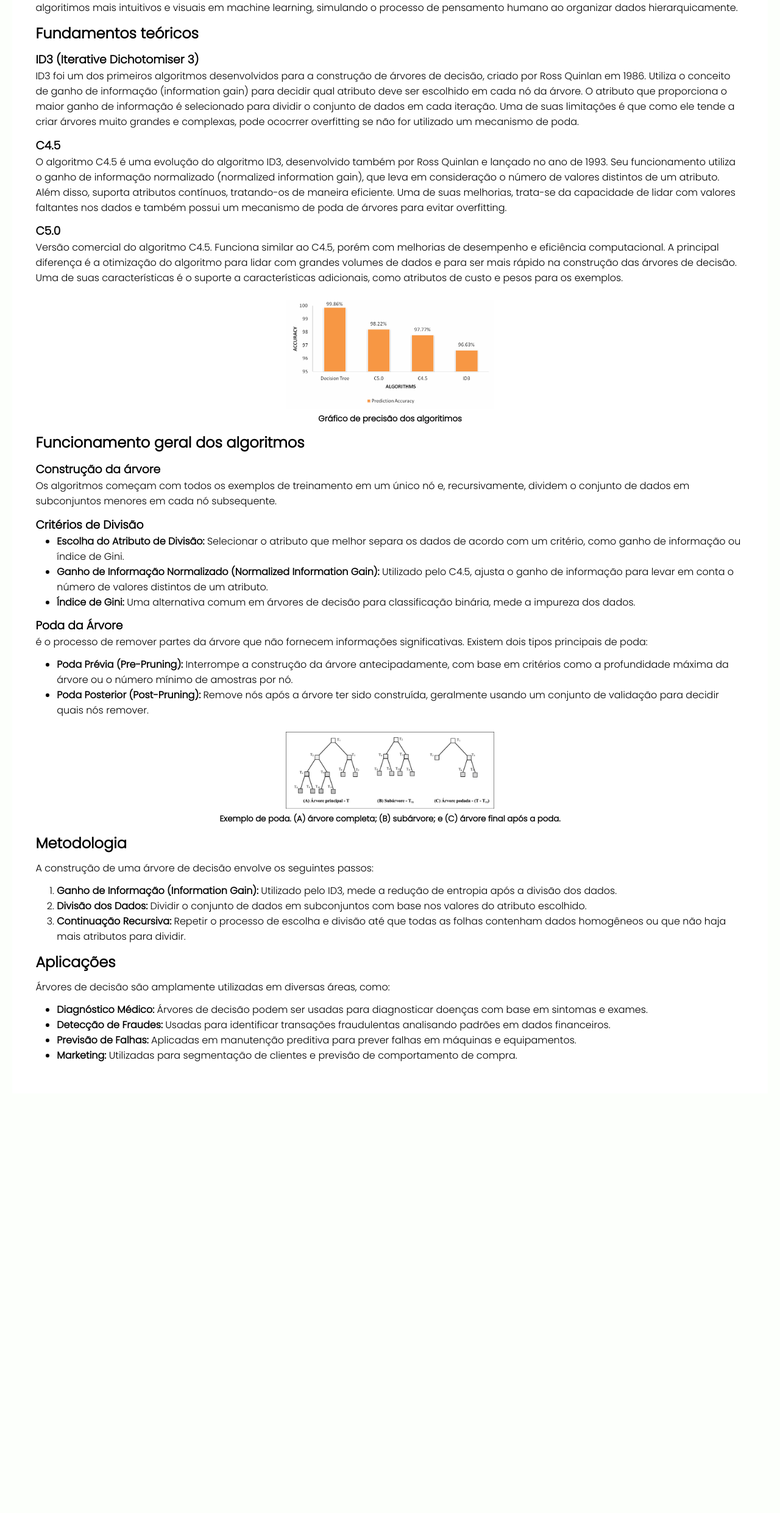
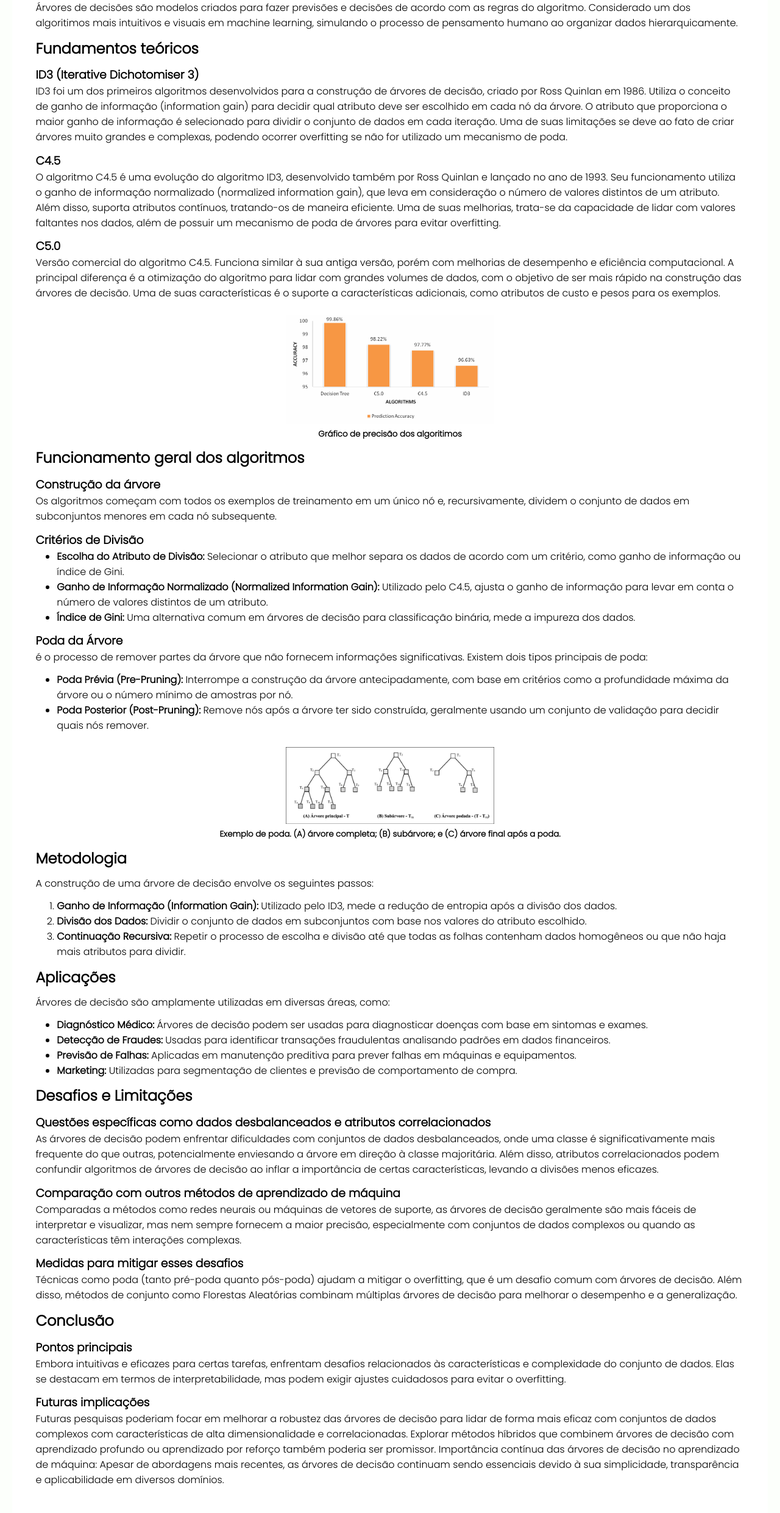
Before and after one commit to lemosflp/arvores-de-decisoes, a plain HTML site: page index.html in a window 1280 px wide. Shown: the part 263-2744 px from the top of the page at 61% size. Before the commit the page ends 2056 px from the top, so only its background shows below. Drawn offline with Linux system fonts and the light colour scheme.

Commit message:
Final index

```diff
--- a/index.html
+++ b/index.html
@@ -18,22 +18,25 @@
                 <li class="tab"><a href="#3">Funcionamento geral</a></li>
                 <li class="tab"><a href="#4">Metodologia</a></li>
                 <li class="tab"><a href="#5">Aplicações</a></li>
+                <li class="tab"><a href="#6">Desafios e Limitações</a></li>
+                <li class="tab"><a href="#7">Conclusão</a></li>
+
             </ul>
         </div>
         <h1 class="tittle">Árvores de decisão</h1>
         <h2 class="subtittle" id="1">Introdução</h2>
-        <p class="body">Árvores de decisões são modelos que são criados para previsões e tomando decisões de acordo com as regras do algoritmo. Um dos algoritimos mais intuitivos e visuais em machine learning, simulando o processo de pensamento humano ao organizar dados hierarquicamente.
+        <p class="body">Árvores de decisões são modelos criados para fazer previsões e decisões de acordo com as regras do algoritmo. Considerado um dos algoritimos mais intuitivos e visuais em machine learning, simulando o processo de pensamento humano ao organizar dados hierarquicamente.
         </p>
         <h2 class="subtittle" id="2">Fundamentos teóricos </h2>
         </p>
         <h3 class="subtittle2">ID3 (Iterative Dichotomiser 3)</h3>
-        <p class="body">ID3 foi um dos primeiros algoritmos desenvolvidos para a construção de árvores de decisão, criado por Ross Quinlan em 1986. Utiliza o conceito de ganho de informação (information gain) para decidir qual atributo deve ser escolhido em cada nó da árvore. O atributo que proporciona o maior ganho de informação é selecionado para dividir o conjunto de dados em cada iteração. Uma de suas limitações é que como ele tende a criar árvores muito grandes e complexas, pode ococrrer overfitting se não for utilizado um mecanismo de poda.
+        <p class="body">ID3 foi um dos primeiros algoritmos desenvolvidos para a construção de árvores de decisão, criado por Ross Quinlan em 1986. Utiliza o conceito de ganho de informação (information gain) para decidir qual atributo deve ser escolhido em cada nó da árvore. O atributo que proporciona o maior ganho de informação é selecionado para dividir o conjunto de dados em cada iteração. Uma de suas limitações se deve ao fato de criar árvores muito grandes e complexas, podendo ocorrer overfitting se não for utilizado um mecanismo de poda.
         </p>
         <h3 class="subtittle2">C4.5</h3>
-        <p class="body">O algoritmo C4.5 é uma evolução do algoritmo ID3, desenvolvido também por Ross Quinlan e lançado no ano de 1993. Seu funcionamento utiliza o ganho de informação normalizado (normalized information gain), que leva em consideração o número de valores distintos de um atributo. Além disso, suporta atributos contínuos, tratando-os de maneira eficiente. Uma de suas melhorias, trata-se da capacidade de lidar com valores faltantes nos dados e também possui um mecanismo de poda de árvores para evitar overfitting.
+        <p class="body">O algoritmo C4.5 é uma evolução do algoritmo ID3, desenvolvido também por Ross Quinlan e lançado no ano de 1993. Seu funcionamento utiliza o ganho de informação normalizado (normalized information gain), que leva em consideração o número de valores distintos de um atributo. Além disso, suporta atributos contínuos, tratando-os de maneira eficiente. Uma de suas melhorias, trata-se da capacidade de lidar com valores faltantes nos dados, além de possuir um mecanismo de poda de árvores para evitar overfitting.
         </p>
         <h3 class="subtittle2">C5.0</h3>
-        <p class="body">Versão comercial do algoritmo C4.5. Funciona similar ao C4.5, porém com melhorias de desempenho e eficiência computacional. A principal diferença é a otimização do algoritmo para lidar com grandes volumes de dados e para ser mais rápido na construção das árvores de decisão. Uma de suas características é o suporte a características adicionais, como atributos de custo e pesos para os exemplos.
+        <p class="body">Versão comercial do algoritmo C4.5. Funciona similar à sua antiga versão, porém com melhorias de desempenho e eficiência computacional. A principal diferença é a otimização do algoritmo para lidar com grandes volumes de dados, com o objetivo de ser mais rápido na construção das árvores de decisão. Uma de suas características é o suporte a características adicionais, como atributos de custo e pesos para os exemplos.
         </p>
         <div class="imgFormat">
             <img src="/assets/graf.png" alt="Gráfico de precisão dos algoritimos">
@@ -75,6 +78,24 @@
             <li class="tab"><span>Previsão de Falhas: </span>Aplicadas em manutenção preditiva para prever falhas em máquinas e equipamentos.</li>
             <li class="tab"><span>Marketing: </span>Utilizadas para segmentação de clientes e previsão de comportamento de compra.</li>
         </ul>
+        <h2 class="subtittle" id="6">Desafios e Limitações</h2>
+        <h3 class="subtittle2">Questões específicas como dados desbalanceados e atributos correlacionados</h3>
+        <p class="body">As árvores de decisão podem enfrentar dificuldades com conjuntos de dados desbalanceados, onde uma classe é significativamente mais frequente do que outras, potencialmente enviesando a árvore em direção à classe majoritária. Além disso, atributos correlacionados podem confundir algoritmos de árvores de decisão ao inflar a importância de certas características, levando a divisões menos eficazes.
+        </p>
+        <h3 class="subtittle2">Comparação com outros métodos de aprendizado de máquina</h3>
+        <p class="body">Comparadas a métodos como redes neurais ou máquinas de vetores de suporte, as árvores de decisão geralmente são mais fáceis de interpretar e visualizar, mas nem sempre fornecem a maior precisão, especialmente com conjuntos de dados complexos ou quando as características têm interações complexas.</p>
+        <h3 class="subtittle2">Medidas para mitigar esses desafios</h3>
+        <p class="body">Técnicas como poda (tanto pré-poda quanto pós-poda) ajudam a mitigar o overfitting, que é um desafio comum com árvores de decisão. Além disso, métodos de conjunto como Florestas Aleatórias combinam múltiplas árvores de decisão para melhorar o desempenho e a generalização.</p>
+        <h2 class="subtittle" id="7">Conclusão</h2>
+        <h3 class="subtittle2">Pontos principais</h3>
+        <p class="body">Embora intuitivas e eficazes para certas tarefas, enfrentam desafios relacionados às características e complexidade do conjunto de dados. Elas se destacam em termos de interpretabilidade, mas podem exigir ajustes cuidadosos para evitar o overfitting.
+        </p>
+        <h3 class="subtittle2">Futuras implicações</h3>
+        <p class="body">Futuras pesquisas poderiam focar em melhorar a robustez das árvores de decisão para lidar de forma mais eficaz com conjuntos de dados complexos com características de alta dimensionalidade e correlacionadas. Explorar métodos híbridos que combinem árvores de decisão com aprendizado profundo ou aprendizado por reforço também poderia ser promissor.
+            Importância contínua das árvores de decisão no aprendizado de máquina: Apesar de abordagens mais recentes, as árvores de decisão continuam sendo essenciais devido à sua simplicidade, transparência e aplicabilidade em diversos domínios.
+        </p>
+
+
     </div>
 </body>
 </html>
```
